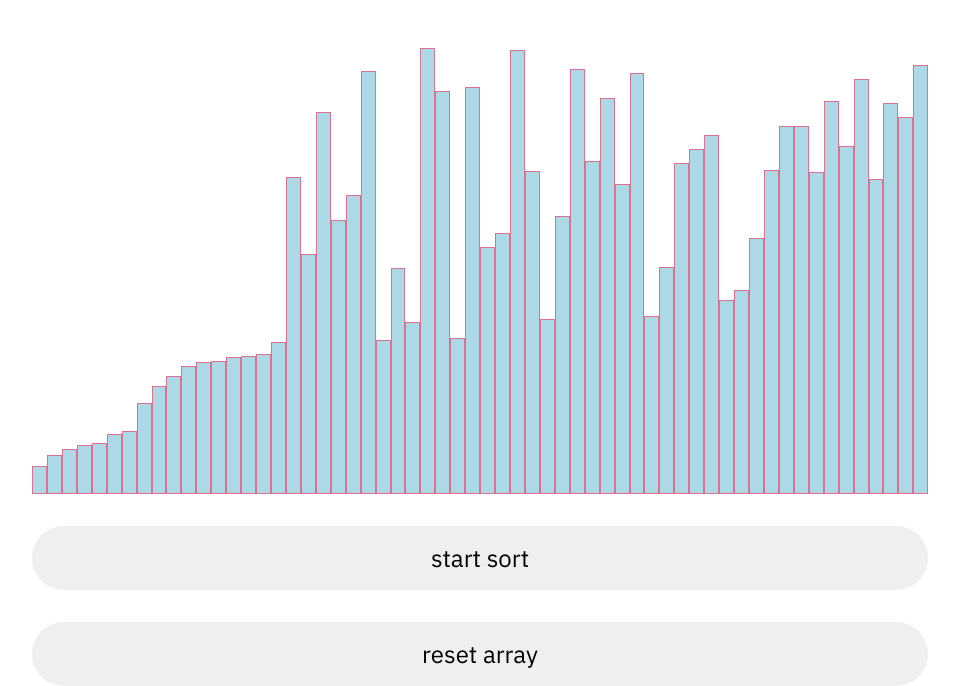
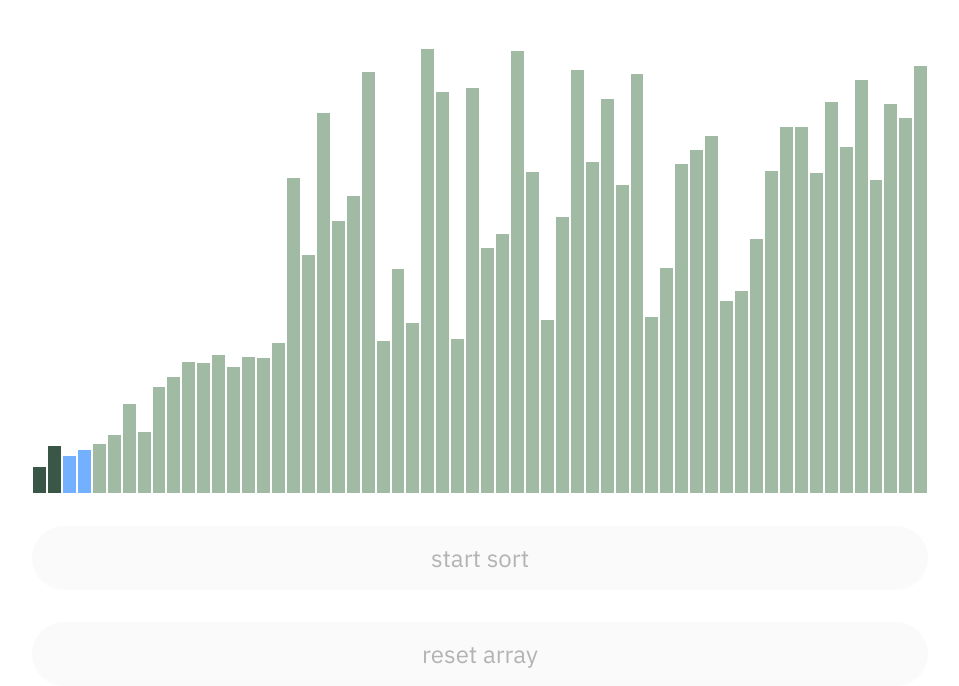
Before and after one commit to samkhodak/sorting-visualization, a plain HTML site: page index.html in a window 1280 px wide. Both pictures are taken after a click on the button "start sort". Shown: the part 128-814 px from the top of the page, without its empty margins (160-1119 px from the left). Drawn offline with Linux system fonts and the light colour scheme.

Commit message:
finished working demo of the visualization. Planning to add text to main page.

```diff
--- a/sorting.js
+++ b/sorting.js
@@ -1,30 +1,50 @@
+//Global section
 const container = document.getElementById("sorting-frame");
 const start_button = document.getElementById("start-btn");
 const reset_button = document.getElementById("reset-btn");
+const main_bar_color = "#A0BAA3";
+const pivot_color = "#395646";
+const range_color = "#73B0FF";
 
+
+//Main
 let to_sort = [];
 array_size = 60;
 
 randomize_array();
 draw_frame();
 
-// let bars = document.getElementsByClassName("array-bar");
-let bars2 = document.querySelectorAll(".array-bar");
-console.log(bars2);
+let bars = document.querySelectorAll(".array-bar");
 
+
+//Event Listeners
 start_button.addEventListener("click", () => {
-  start_button.disabled = true;
-  reset_button.disabled = true;
-  quicksort(to_sort, 0, array_size - 1);
-  console.log(to_sort);
-  start_button.disabled = false;
-  reset_button.disabled = false;
+  start();
 });
 
 reset_button.addEventListener("click", () => {
-  clear_frame(bars);
+  reset();
+});
+
+
+
+//Functions
+async function start() {
+  start_button.disabled = true;
+  reset_button.disabled = true;
+  await quicksort(to_sort, 0, array_size - 1);
+  reset_button.disabled = false;
+
+}
+
+function reset() {
+  clear_frame();
+  randomize_array();
+  draw_frame();
+  bars = document.querySelectorAll(".array-bar");
   start_button.disabled = false;
-});
+}
+
 
 function swap_two(index1, index2) {
   //Swap in the integer array
@@ -32,11 +52,9 @@ function swap_two(index1, index2) {
   to_sort[index1] = to_sort[index2];
   to_sort[index2] = a;
 
-  console.log(`index ${index1}: ${to_sort[index1]}, index ${index2}: ${to_sort[index2]}`);
-
   //Swap heights in the bars array
-  bars2[index1].style.height = `${to_sort[index1]}px`;
-  bars2[index2].style.height = `${to_sort[index2]}px`;
+  bars[index1].style.height = `${to_sort[index1]}px`;
+  bars[index2].style.height = `${to_sort[index2]}px`;
 }
 
 function randomize_array() {
@@ -55,49 +73,46 @@ function sleep(ms) {
 async function quicksort(to_sort, min, max) {
   if (min >= max) return;
 
-  let pivot = await swap_one_range(to_sort, min, max);
+  let pivot = await partition(to_sort, min, max);
 
   await quicksort(to_sort, min, pivot - 1);
   await quicksort(to_sort, pivot + 1, max);
 }
 
-async function swap_one_range(to_sort, min, max) {
+async function partition(to_sort, min, max) {
   pivot = min;
   left = min + 1;
   right = max;
 
-  await sleep(250);
+  bars[pivot].style.backgroundColor = pivot_color;
+  bars[left].style.backgroundColor = range_color;
+  bars[right].style.backgroundColor = range_color;
 
   do {
     while (to_sort[right] >= to_sort[pivot] && right != left) --right;
     while (to_sort[left] <= to_sort[pivot] && left != right) ++left;
 
+    await sleep(100);
 
     if (left != right) {
-      // let a = to_sort[left];
-      // to_sort[left] = to_sort[right];
-      // to_sort[right] = a;
-      // let bars = document.getElementsByClassName("array-bar");
-      // clear_frame(bars);
-
-      // draw_frame();
       swap_two(left, right);
     }
   } while (left != right);
 
+  await sleep(100);
+
   if (to_sort[pivot] > to_sort[right]) {
-    // let a = to_sort[pivot];
-    // to_sort[pivot] = to_sort[right];
-    // to_sort[right] = a;
-
-    // let bars = document.getElementsByClassName("array-bar");
-    // clear_frame(bars);
-
-    // draw_frame();
     swap_two(pivot, right);
+    bars[min + 1].style.backgroundColor = main_bar_color;
+    bars[max].style.backgroundColor = main_bar_color;
 
     return right;
-  } else return pivot;
+  } else {
+    bars[min + 1].style.backgroundColor = main_bar_color;
+    bars[max].style.backgroundColor = main_bar_color;
+
+    return pivot;
+  }
 }
 
 function draw_frame() {
@@ -113,7 +128,7 @@ function draw_frame() {
 }
 
 //Clear the sorting "frame" (container) of the bars.
-function clear_frame(bars) {
+function clear_frame() {
   Array.from(bars).forEach((element) => element.remove());
 }
 
--- a/styles.css
+++ b/styles.css
@@ -39,7 +39,7 @@ main {
 }
 
 .array-bar {
-  background-color: lightblue;
-  border: 1px solid palevioletred;
+  background-color: #A0BAA3;
+  border: 1px solid white;
   flex-grow: 1;
 }
```
